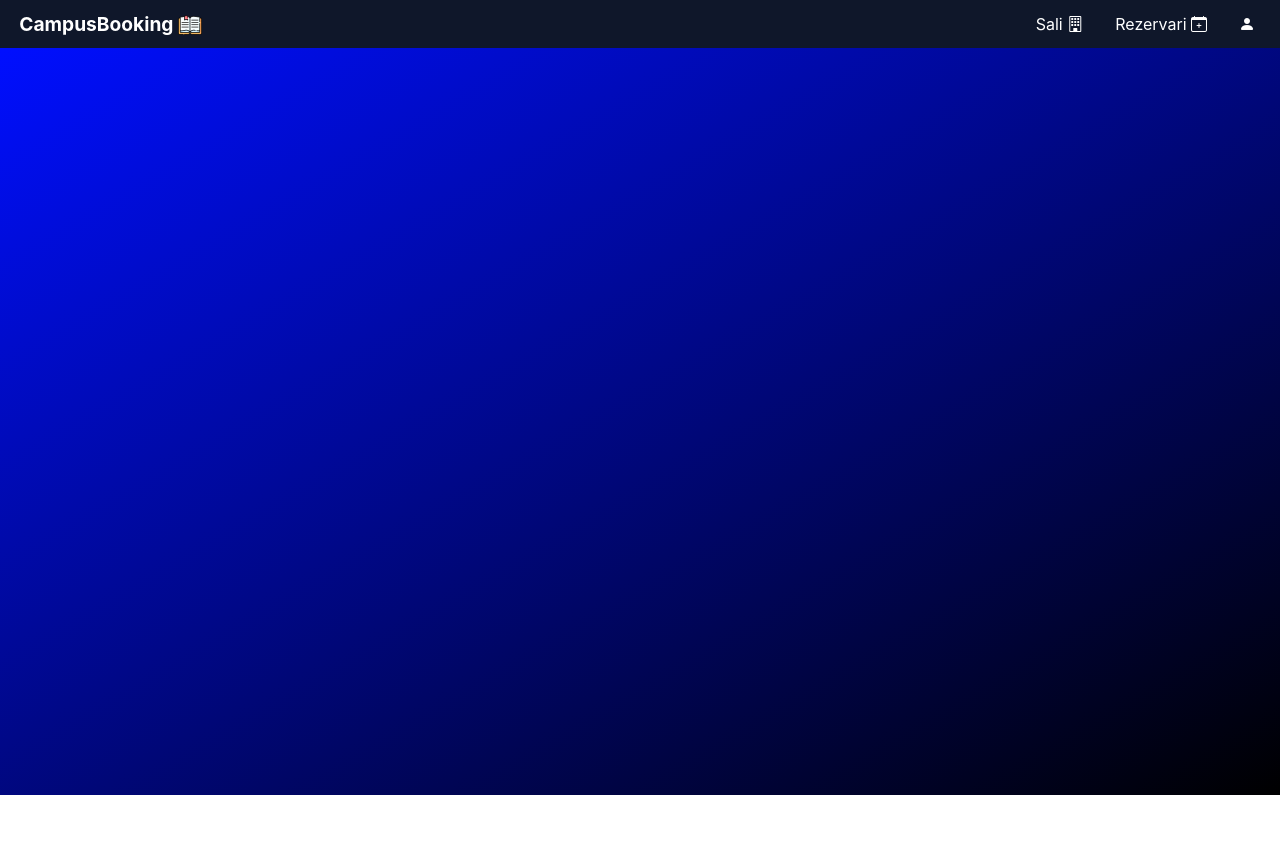
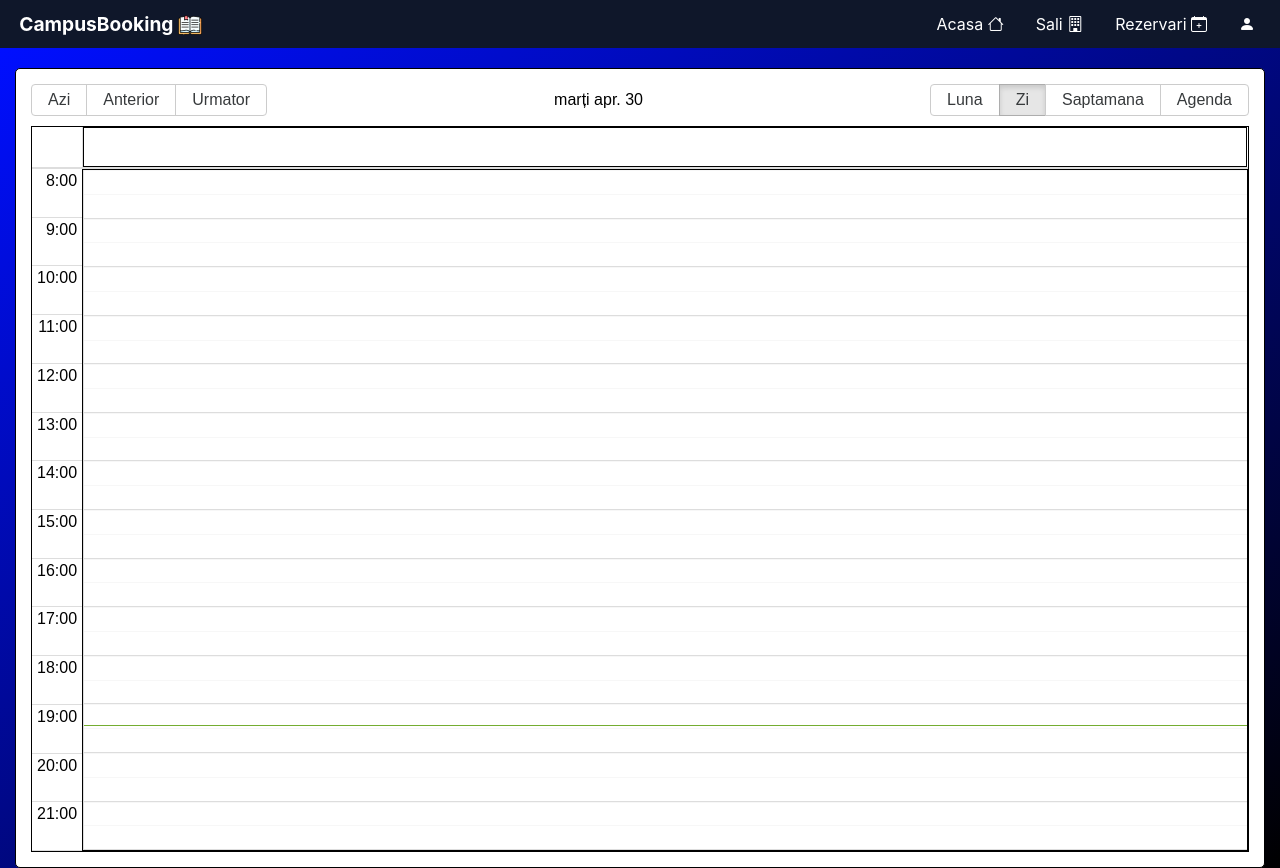
Before and after one commit to vlad-stefan-iacob/CampusBooking, a React (Create React App) app in the folder frontend/: page /home in a window 1280 px wide. Before the commit the page ends 800 px from the top, so only its background shows below. Built offline with nearby package versions, Linux system fonts and the light colour scheme.

Commit message:
first commit for react big calendar with static events

```diff
--- a/frontend/package.json
+++ b/frontend/package.json
@@ -3,17 +3,19 @@
   "version": "0.1.0",
   "private": true,
   "dependencies": {
+    "@babel/plugin-proposal-private-property-in-object": "^7.21.11",
     "@testing-library/jest-dom": "^5.17.0",
     "@testing-library/react": "^13.4.0",
     "@testing-library/user-event": "^13.5.0",
-    "@babel/plugin-proposal-private-property-in-object": "^7.21.11",
     "axios": "^1.6.7",
     "bcryptjs": "^2.4.3",
     "bootstrap": "^4.6.2",
     "bootstrap-icons": "^1.11.3",
     "classnames": "^2.5.1",
     "cors": "^2.8.5",
+    "moment": "^2.30.1",
     "react": "^18.2.0",
+    "react-big-calendar": "^1.12.1",
     "react-bootstrap": "^0.32.4",
     "react-dom": "^18.2.0",
     "react-router-dom": "^6.22.0",
--- a/frontend/src/components/Home.js
+++ b/frontend/src/components/Home.js
@@ -2,6 +2,8 @@ import React from 'react';
 import {Navbar} from "./Navbar";
 import {useNavigate} from "react-router-dom";
 import 'bootstrap/dist/css/bootstrap.min.css';
+import ReactBigCalendar from "./ReactBigCalendar";
+import "../style/Calendar.css";
 
 function Home() {
 
@@ -39,7 +41,7 @@ function Home() {
                         Vizualizare utilizatori
                     </button>
                 )}
-
+                <ReactBigCalendar />
             </div>
         </div>
     );
--- a/frontend/src/components/Navbar.js
+++ b/frontend/src/components/Navbar.js
@@ -26,6 +26,9 @@ export const Navbar = () => {
             </div>
             <ul className={menuOpen ? "open" : ""} style={{marginRight:'0.7%'}}>
                 <li>
+                    <Link to="/home">Acasa <i class="bi bi-house"></i></Link>
+                </li>
+                <li>
                     <Link to="/rooms">Sali <i className="bi bi-building"></i></Link>
                 </li>
                 <li>
--- /dev/null
+++ b/frontend/src/components/ReactBigCalendar.js
@@ -0,0 +1,49 @@
+import React, { useState } from "react";
+import { Calendar, momentLocalizer } from "react-big-calendar";
+import moment from "moment";
+import events from "./events";
+import "react-big-calendar/lib/css/react-big-calendar.css";
+import 'moment/locale/ro';
+
+moment.locale("ro");
+const localizer = momentLocalizer(moment);
+
+const messages = {
+    allDay: 'Toata ziua',
+    previous: 'Anterior',
+    next: 'Urmator',
+    today: 'Azi',
+    month: 'Luna',
+    week: 'Saptamana',
+    day: 'Zi',
+    agenda: 'Agenda',
+    date: 'Data',
+    time: 'Ora',
+    event: 'Eveniment', // Or other custom labels...
+};
+
+export default function ReactBigCalendar() {
+    const [eventsData] = useState(events);
+    const minTime = new Date();
+    minTime.setHours(8, 0, 0);
+
+    const maxTime = new Date();
+    maxTime.setHours(22, 0, 0);
+
+    return (
+        <div className="App">
+            <Calendar
+                views={["month", "day", "week", "agenda"]}
+                selectable
+                localizer={localizer}
+                defaultDate={new Date()}
+                defaultView="day"
+                events={eventsData}
+                style={{ height: "100vh" }}
+                messages={messages}
+                min={minTime}
+                max={maxTime}
+            />
+        </div>
+    );
+}
--- /dev/null
+++ b/frontend/src/components/events.js
@@ -0,0 +1,16 @@
+
+// eslint-disable-next-line import/no-anonymous-default-export
+export default [
+    {
+        id: 2,
+        title: "DTS STARTS",
+        start: new Date(2024, 4, 12, 9, 0, 0),
+        end: new Date(2024, 4, 12, 11, 0, 0)
+    },
+    {
+        id: 3,
+        title: "DTS STARTS",
+        start: new Date(2024, 4, 12, 9, 30, 0),
+        end: new Date(2024, 4, 12, 11, 0, 0)
+    }
+];
--- /dev/null
+++ b/frontend/src/style/Calendar.css
@@ -0,0 +1,63 @@
+/* Resetarea și stilizarea generală a calendarului */
+.rbc-calendar {
+    background: white;
+    color: black;
+    border: 1px solid black;
+    font-family: 'Arial', sans-serif;
+    margin-left: 15px;
+    margin-right: 15px;
+    padding: 15px;
+    border-radius: 5px;
+}
+
+/* Headerul calendarului și zilele săptămânii */
+.rbc-header {
+    background-color: white;
+    border-bottom: 1px solid black;
+    border-right: 1px solid black;
+    color: black;
+    padding: 5px 10px;
+    font-weight: bold;
+}
+
+/* Fundalul zilelor din calendar */
+.rbc-day-bg {
+    border-right: 1px solid black;
+    border-bottom: 1px solid black;
+}
+
+/* Stil pentru zilele care nu sunt în luna curentă */
+.rbc-off-range-bg {
+    background-color: white; /* asigură că întregul fundal este alb */
+}
+
+/* Stil pentru ziua curentă */
+.rbc-today {
+    background-color: #ffffff; /* fundal alb și pentru ziua curentă */
+    border: 1px solid black; /* chenar negru distinct */
+}
+
+/* Evenimentele din calendar */
+.rbc-event {
+    background-color: white; /* fundal alb pentru evenimente */
+    border: 1px solid black; /* chenar negru */
+    color: black; /* textul în culoare neagră */
+}
+
+/* Butoanele de navigare */
+.rbc-btn {
+    color: black; /* butoane cu text negru */
+    background: none;
+    border: none;
+    outline: none;
+}
+
+.rbc-btn:hover {
+    background-color: #eeeeee; /* fundal ușor gri la hover pentru contrast */
+    border-radius: 5px;
+}
+
+/* Modificări specifice pentru view-uri, cum ar fi luna, săptămâna, ziua */
+.rbc-month-view, .rbc-time-view, .rbc-agenda-view {
+    border: 1px solid black; /* chenar extern pentru fiecare vizualizare */
+}
```
Also changed, not shown: 1 other file (tests, documents, lock files or other folders).
